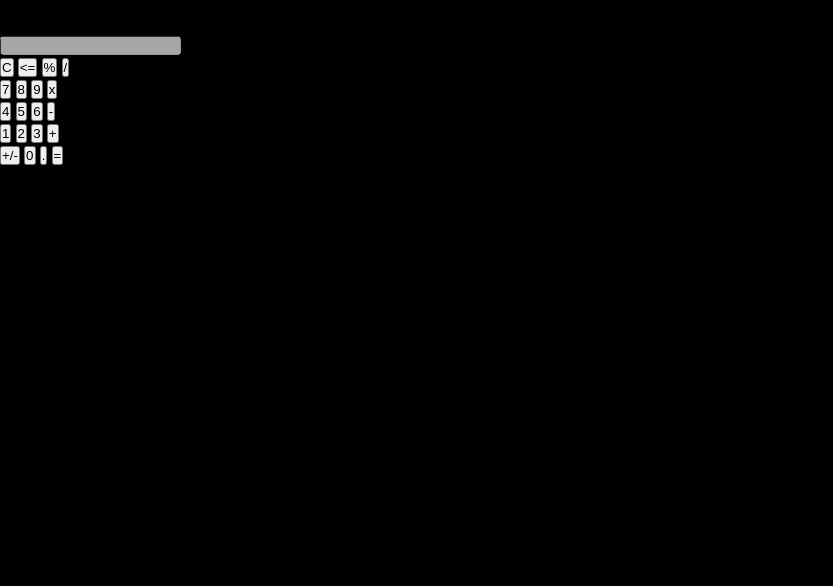
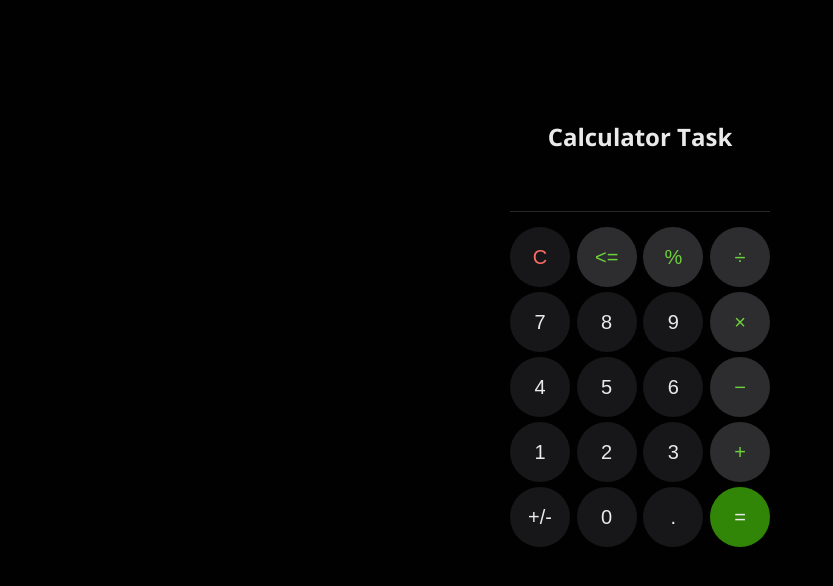
Before and after one commit to nrdurjoy/calculator, a plain HTML site: page Calculator Task/index.html in a window 1280 px wide. Shown: the whole page, without its empty margins (0-833 px from the left). Drawn offline with nearby package versions, Linux system fonts and the light colour scheme.

Commit message:
Add CSS Style

```diff
--- a/Calculator Task/index.html
+++ b/Calculator Task/index.html
@@ -13,39 +13,41 @@
 </head>
 <body>
     <section id="section">
-        <h1>Calculator Task</h1>
-        <div class="row1">
-            <input type="text" id="display" disabled>
+        <div class="container">
+            <h1>Calculator Task</h1>
+        <div class="row row-1">
+            <input type="text" id="display" readonly >
         </div>
-        <div class="row2">
-            <button class="btn">C</button>
-            <button class="btn"><=</button>
-            <button class="btn">%</button>
-            <button class="btn">/</button>
+        <div class="row row-2">
+            <button class="btn clear">C</button>
+            <button class="btn green-txt"><=</button>
+            <button class="btn green-txt">%</button>
+            <button class="btn green-txt">&#247;</button>
         </div>
-        <div class="row3">
+        <div class="row row-3">
             <button class="btn">7</button>
             <button class="btn">8</button>
             <button class="btn">9</button>
-            <button class="btn">x</button>
+            <button class="btn green-txt">&#215;</button>
         </div>
-        <div class="row4">
+        <div class="row row-4">
             <button class="btn">4</button>
             <button class="btn">5</button>
             <button class="btn">6</button>
-            <button class="btn">-</button>
+            <button class="btn green-txt">&#8722;</button>
         </div>
-        <div class="row5">
+        <div class="row row-5">
             <button class="btn">1</button>
             <button class="btn">2</button>
             <button class="btn">3</button>
-            <button class="btn">+</button>
+            <button class="btn green-txt">&#43;</button>
         </div>
-        <div class="row6">
+        <div class="row row-6">
             <button class="btn">+/-</button>
             <button class="btn">0</button>
             <button class="btn">.</button>
-            <button class="btn">=</button>
+            <button class="btn equal">=</button>
+        </div>
         </div>
     </section>
     <script src="./script.js"></script>
--- a/Calculator Task/style.css
+++ b/Calculator Task/style.css
@@ -7,3 +7,55 @@ body{
     font-family: "Open Sans", system-ui;
     background-color: #010101;
 }
+.container{
+    width: 300px;
+    margin: 100px auto;
+    padding: 20px;
+    border-radius: 20px;
+    display: flex;
+    flex-direction: column;
+    row-gap: 5px;
+}
+h1{
+    text-align: center;
+    color: #eaeaea;
+    padding-bottom: 20px;
+}
+input{
+    width: 100%;
+    border: unset;
+    border-bottom: 0.5px solid #272727;
+    background-color: transparent;
+    color: #eaeaea;
+    font-size: 18px;
+    outline: none;
+    padding: 6px 0px;
+    margin-bottom: 10px;
+    letter-spacing: 1.01px;
+}
+input::placeholder{
+    color: #eaeaea;;
+}
+.btn{
+    width: 60px;
+    height: 60px;
+    border: none;
+    border-radius: 50%;
+    font-size: 20px;
+    background-color: #171719;
+    color: #eaeaea;
+}
+.row{
+    display: flex;
+    justify-content: space-between;
+}
+.equal{
+    background-color: #318607;
+}
+.green-txt{
+    background-color: #2d2d2f;
+    color: #6dd13b;
+}
+.clear{
+    color: #fc6c64;
+}
```
